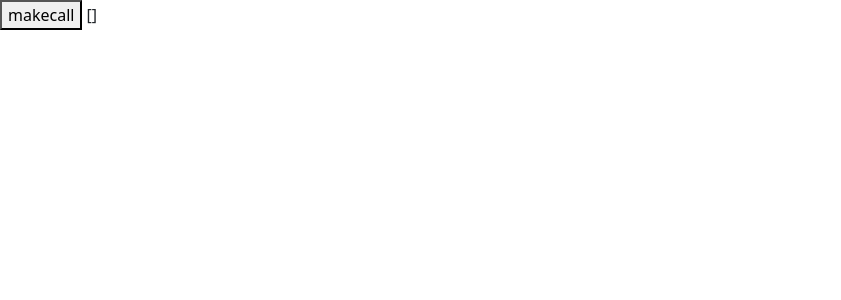
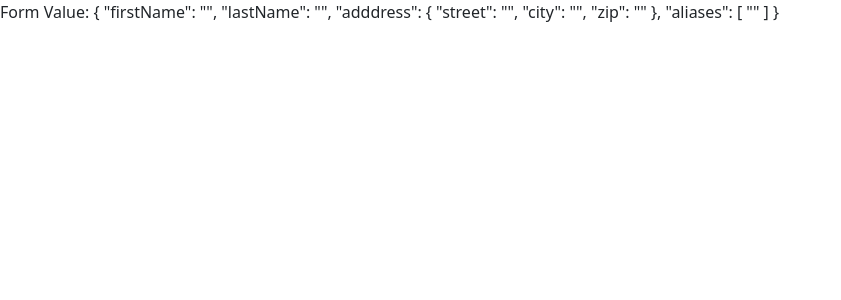
Before and after one commit to benosolomon/angular_17_coursera, an Angular app: page / in a window 1280 px wide. Shown: the top 300 px of the page, without its empty margins (0-841 px from the left). Built offline with nearby package versions, Linux system fonts and the light colour scheme.

Commit message:
Dynamic form

```diff
--- a/src/app/app.component.html
+++ b/src/app/app.component.html
@@ -3,6 +3,5 @@
 <app-footer></app-footer>
 
  -->
-<app-http-client></app-http-client>
-
+<app-form-array></app-form-array>
  <!-- <app-rxjs-tutorial></app-rxjs-tutorial> -->
--- a/src/app/app.component.ts
+++ b/src/app/app.component.ts
@@ -7,12 +7,14 @@ import { HomeComponent } from './home/home.component';
 import { CommonModule } from '@angular/common';
 import { RxjsTutorialComponent } from './rxjs-tutorial/rxjs-tutorial.component';
 import { HttpClientComponent } from './http-client/http-client.component';
+import { FormArrayComponent } from './form-array/form-array.component';
 
 @Component({
   selector: 'app-root',
   standalone: true,
   imports: [RouterOutlet,
     FormsModule,
+    FormArrayComponent,
     FooterComponent,
     RxjsTutorialComponent,
 CommonModule,
--- /dev/null
+++ b/src/app/form-array/form-array.component.html
@@ -0,0 +1 @@
+<p>Form Value: {{ sampleForm.value | json }}</p>
--- /dev/null
+++ b/src/app/form-array/form-array.component.ts
@@ -0,0 +1,40 @@
+import { CommonModule, JsonPipe } from '@angular/common';
+import { Component, OnInit } from '@angular/core';
+import { FormArray, FormBuilder, ReactiveFormsModule, Validators } from '@angular/forms';
+
+@Component({
+  selector: 'app-form-array',
+  standalone: true,
+  imports: [JsonPipe,CommonModule,ReactiveFormsModule],
+  templateUrl: './form-array.component.html',
+  styleUrl: './form-array.component.css'
+})
+export class FormArrayComponent implements OnInit {
+constructor(private builder: FormBuilder) {}
+
+sampleForm = this.builder.group({
+  firstName: ['',Validators.required],
+  lastName: ['',Validators.minLength(3)],
+  adddress: this.builder.group({
+    street: [''],
+    city: [''],
+    zip:[''],
+  }),
+  aliases: this.builder.array([this.builder.control('')])
+})
+
+formSubmitted = false;
+ngOnInit(): void {
+  }
+
+  get aliases(): FormArray {
+    return this.sampleForm.get('aliases') as FormArray;
+  }
+ addAliases() {
+  this.aliases.push(this.builder.control(''));
+ }
+  onSubmit() {
+    this.formSubmitted = true;
+    console.log(this.sampleForm.value);
+  }
+}
```
Also changed, not shown: src/app/form-array/form-array.component.css (added), 1 other file (tests, documents, lock files or other folders).
